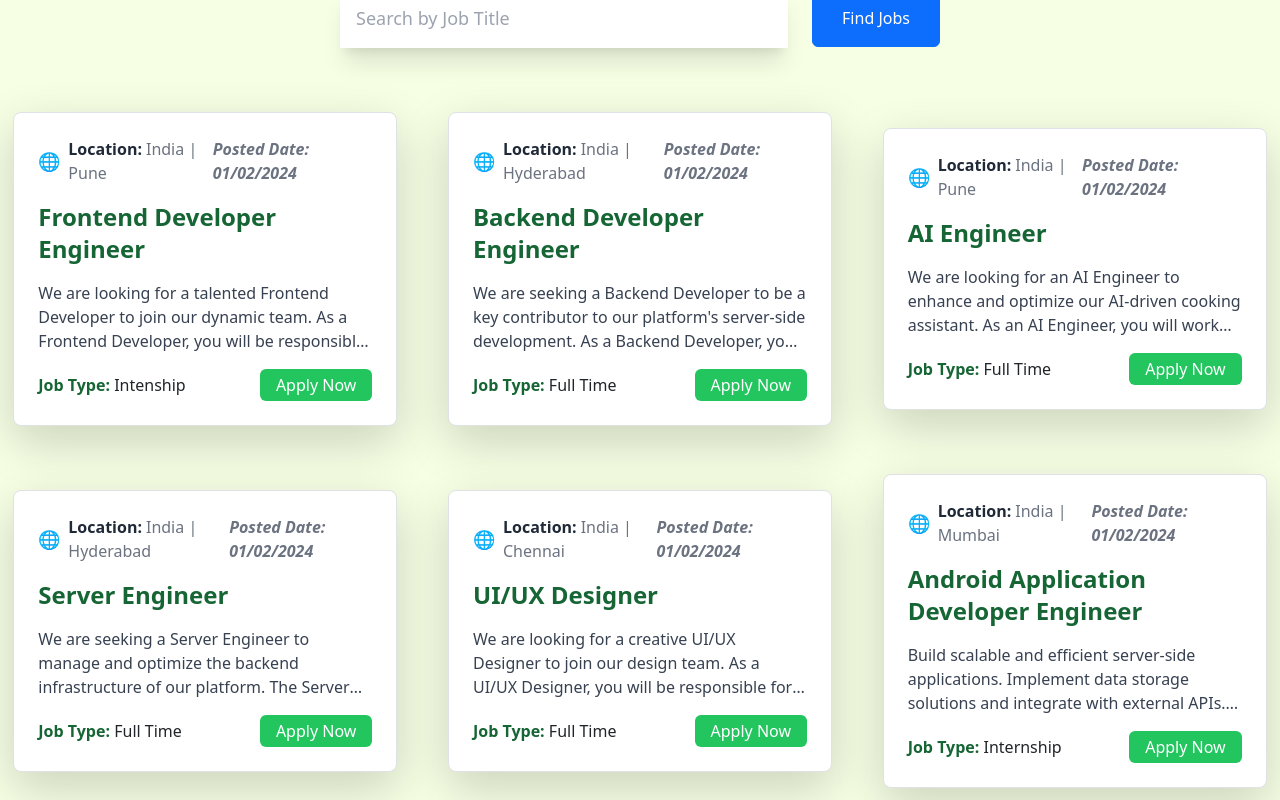
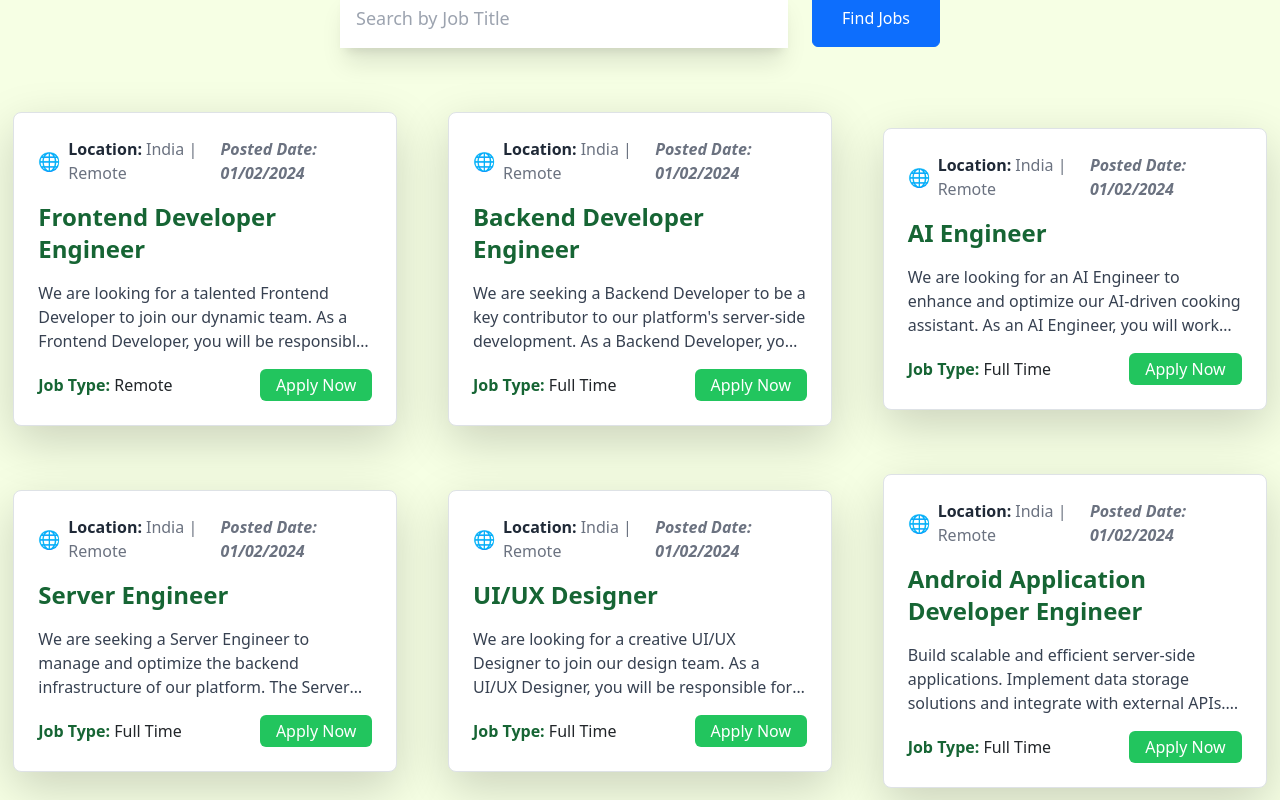
Before and after one commit to AmmaVinay/AI-ChefMaster-Portfolio, a React (Create React App) app: page /searchJobCards in a window 1280 px wide. Shown: the part 280-1080 px from the top of the page. Built offline with nearby package versions, Linux system fonts and the light colour scheme.

Commit message:
Update searchJobCards.js

```diff
--- a/src/Components/CareerJobs/searchJobCards.js
+++ b/src/Components/CareerJobs/searchJobCards.js
@@ -4,16 +4,16 @@ import ReviewPage from "./ReviewPage";
 const listOfJobs = () => [
   {
     jobTitle: "Frontend Developer Engineer",
-    jobLocation: "Pune",
+    jobLocation: "Remote",
     jobApply: "Apply Now",
     jobDescription:
       "We are looking for a talented Frontend Developer to join our dynamic team. As a Frontend Developer, you will be responsible for implementing visual elements that users see and interact with on our AI-driven cooking platform",
-    jobType: "Intenship",
+    jobType: "Remote",
     jobPath: "/Frontend-Developer-Engineer",
   },
   {
     jobTitle: "Backend Developer Engineer",
-    jobLocation: "Hyderabad",
+    jobLocation: "Remote",
     jobApply: "Apply Now",
     jobDescription:
       "We are seeking a Backend Developer to be a key contributor to our platform's server-side development. As a Backend Developer, you will work closely with the frontend team to ensure seamless integration and optimal performance",
@@ -22,7 +22,7 @@ const listOfJobs = () => [
   },
   {
     jobTitle: "AI Engineer",
-    jobLocation: "Pune",
+    jobLocation: "Remote",
     jobApply: "Apply Now",
     jobDescription:
       "We are looking for an AI Engineer to enhance and optimize our AI-driven cooking assistant. As an AI Engineer, you will work on developing and implementing machine learning algorithms to improve user interactions and recommendations",
@@ -32,7 +32,7 @@ const listOfJobs = () => [
 
   {
     jobTitle: "Server Engineer",
-    jobLocation: "Hyderabad",
+    jobLocation: "Remote",
     jobApply: "Apply Now",
     jobDescription:
       "We are seeking a Server Engineer to manage and optimize the backend infrastructure of our platform. The Server Engineer will play a key role in ensuring the scalability and reliability of our system.",
@@ -41,7 +41,7 @@ const listOfJobs = () => [
   },
   {
     jobTitle: "UI/UX Designer",
-    jobLocation: "Chennai",
+    jobLocation: "Remote",
     jobApply: "Apply Now",
     jobDescription:
       "We are looking for a creative UI/UX Designer to join our design team. As a UI/UX Designer, you will be responsible for creating visually appealing and user-friendly interfaces for our cooking platform.",
@@ -50,47 +50,47 @@ const listOfJobs = () => [
   },
   {
     jobTitle: "Android Application Developer Engineer",
-    jobLocation: "Mumbai",
+    jobLocation: "Remote",
     jobApply: "Apply Now",
     jobDescription:
       "Build scalable and efficient server-side applications. Implement data storage solutions and integrate with external APIs. Troubleshoot, debug, and optimize application performance.",
-    jobType: "Internship",
+    jobType: "Full Time",
     jobPath: "/Android-Application-Developer-Engineer",
   },
   {
     jobTitle: "iOS Application Developer Engineer",
-    jobLocation: "Mumbai",
+    jobLocation: "Remote",
     jobApply: "Apply Now",
     jobDescription:
       "We are looking for an iOS Application Developer to join our mobile development team. The iOS Developer will be responsible for creating and maintaining our iOS application.",
-    jobType: "Internship",
+    jobType: "Full Time",
     jobPath: "/iOS-Application-Developer-Engineer",
   },
   {
     jobTitle: "Full Stack Developer Engineer",
-    jobLocation: "Mumbai",
+    jobLocation: "Remote",
     jobApply: "Apply Now",
     jobDescription:
       "We are seeking a Full Stack Developer to contribute to both frontend and backend development tasks. The Full Stack Developer will play a key role in ensuring the seamless integration of all platform components.",
-    jobType: "Internship",
+    jobType: "Full Time",
     jobPath: "/Full-Stack-Developer-Engineer",
   },
   {
     jobTitle: "Customer Support Associate",
-    jobLocation: "Mumbai",
+    jobLocation: "Remote",
     jobApply: "Apply Now",
     jobDescription:
       "We are looking for a Customer Support Associate to provide exceptional support to our users. The Customer Support Associate will assist users in navigating the platform, troubleshooting issues, and ensuring a positive user experience.",
-    jobType: "Internship",
+    jobType: "Full Time",
     jobPath: "/Customer-Support-Associate",
   },
   {
     jobTitle: "Research and Development Engineer",
-    jobLocation: "Mumbai",
+    jobLocation: "Remote",
     jobApply: "Apply Now",
     jobDescription:
       "We are seeking a Research and Development Engineer to contribute to the innovation and improvement of our platform. The R&D Engineer will explore new technologies and methodologies to enhance the overall user experience.",
-    jobType: "Internship",
+    jobType: "Full Time",
     jobPath: "/Research-and-Development-Engineer",
   },
 ];
```
